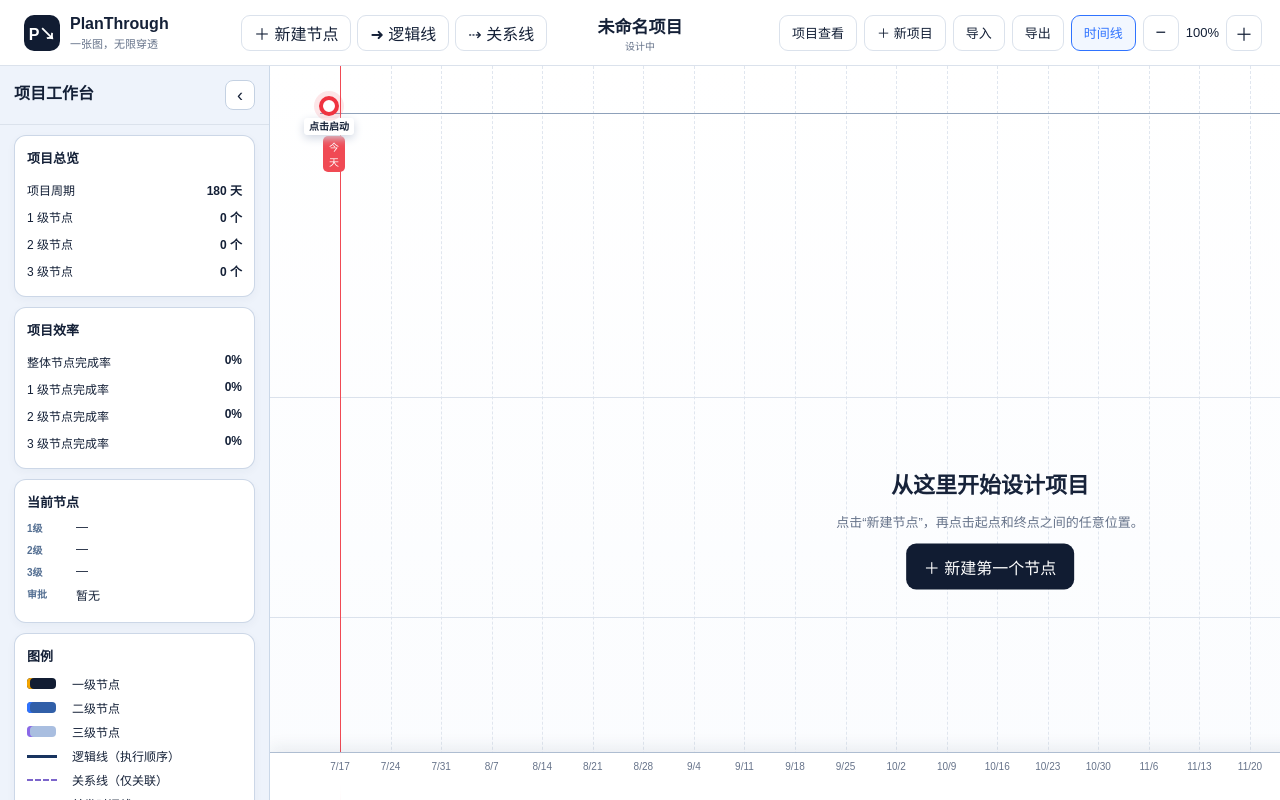
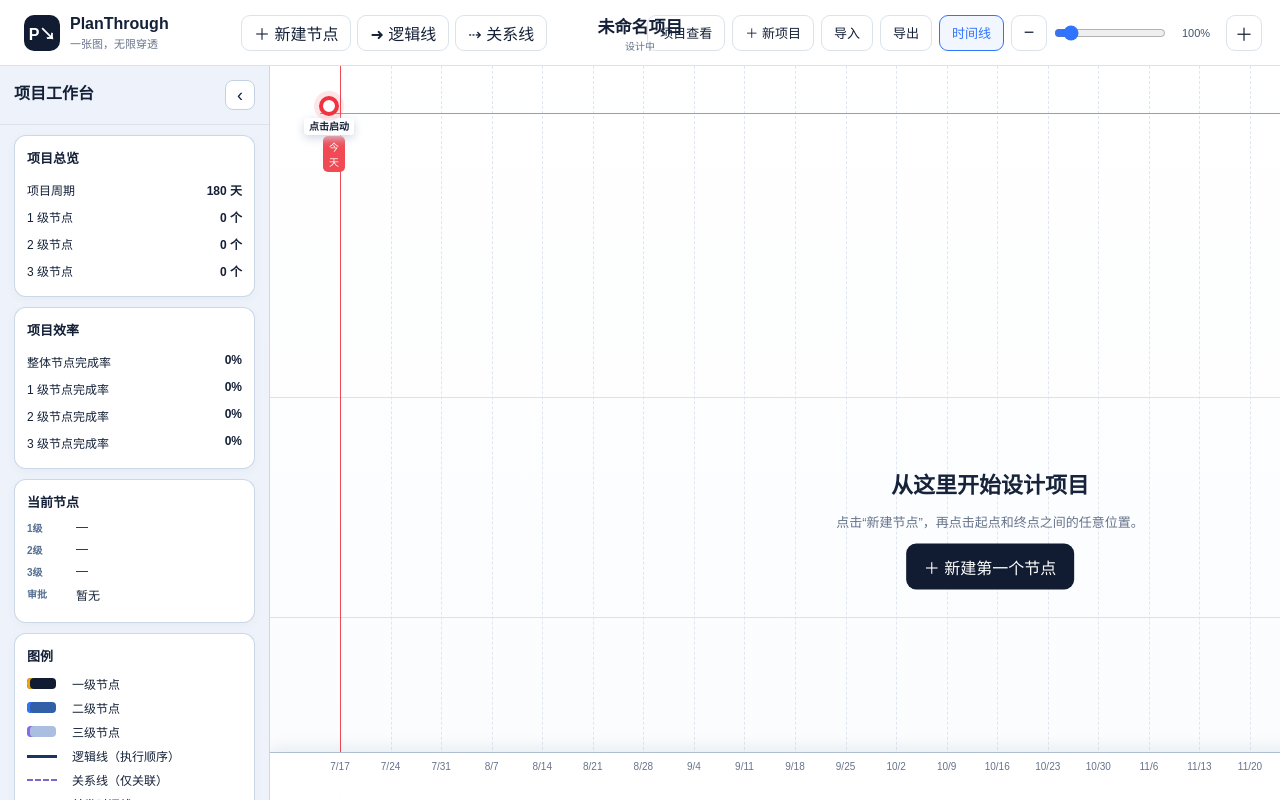
Before and after one commit to gohmadein/PlanThrough, a Next.js app: page / in a window 1280 px wide. Built offline with nearby package versions, Linux system fonts and the light colour scheme.

Commit message:
Add draggable canvas zoom slider

```diff
--- a/app/PlanTool.tsx
+++ b/app/PlanTool.tsx
@@ -808,7 +808,12 @@ export default function PlanTool() {
           <button className="btn" onClick={() => importRef.current?.click()}>导入</button>
           <button className="btn" onClick={exportProject}>导出</button>
           <button className={`btn ${project.timelineVisible ? "active" : ""}`} onClick={() => setProject((current) => ({ ...current, timelineVisible: !current.timelineVisible }))}>时间线</button>
-          <button className="zoom" disabled={zoom <= MIN_ZOOM} title="缩小（最低 60%）" onClick={() => setZoom((value) => clamp(value - (value > 2 ? 0.25 : 0.1), MIN_ZOOM, MAX_ZOOM))}>−</button><span>{Math.round(zoom * 100)}%</span><button className="zoom" disabled={zoom >= MAX_ZOOM} title="放大（最高 500%）" onClick={() => setZoom((value) => clamp(value + (value >= 2 ? 0.25 : 0.1), MIN_ZOOM, MAX_ZOOM))}>＋</button>
+          <button className="zoom" disabled={zoom <= MIN_ZOOM} title="缩小（最低 60%）" onClick={() => setZoom((value) => clamp(value - (value > 2 ? 0.25 : 0.1), MIN_ZOOM, MAX_ZOOM))}>−</button>
+          <label className="zoom-slider" title={`当前缩放 ${Math.round(zoom * 100)}%`}>
+            <input aria-label="画布缩放" type="range" min={MIN_ZOOM * 100} max={MAX_ZOOM * 100} step="5" value={Math.round(zoom * 100)} onInput={(event) => setZoom(Number(event.currentTarget.value) / 100)} onChange={(event) => setZoom(Number(event.currentTarget.value) / 100)} />
+            <span>{Math.round(zoom * 100)}%</span>
+          </label>
+          <button className="zoom" disabled={zoom >= MAX_ZOOM} title="放大（最高 500%）" onClick={() => setZoom((value) => clamp(value + (value >= 2 ? 0.25 : 0.1), MIN_ZOOM, MAX_ZOOM))}>＋</button>
         </div>
         <input ref={importRef} hidden type="file" accept="application/json,.json" onChange={importProject} />
       </header>
--- a/app/extras.css
+++ b/app/extras.css
@@ -428,3 +428,27 @@
   cursor: not-allowed;
   opacity: 0.72;
 }
+
+.zoom-slider {
+  display: grid;
+  grid-template-columns: 112px 46px;
+  align-items: center;
+  gap: 7px;
+  margin: 0;
+}
+
+.zoom-slider input {
+  width: 112px;
+  height: 18px;
+  margin: 0;
+  padding: 0;
+  accent-color: #2f73ff;
+  cursor: ew-resize;
+}
+
+.zoom-slider span {
+  color: #40516b;
+  font-size: 11px;
+  font-variant-numeric: tabular-nums;
+  text-align: center;
+}
```
